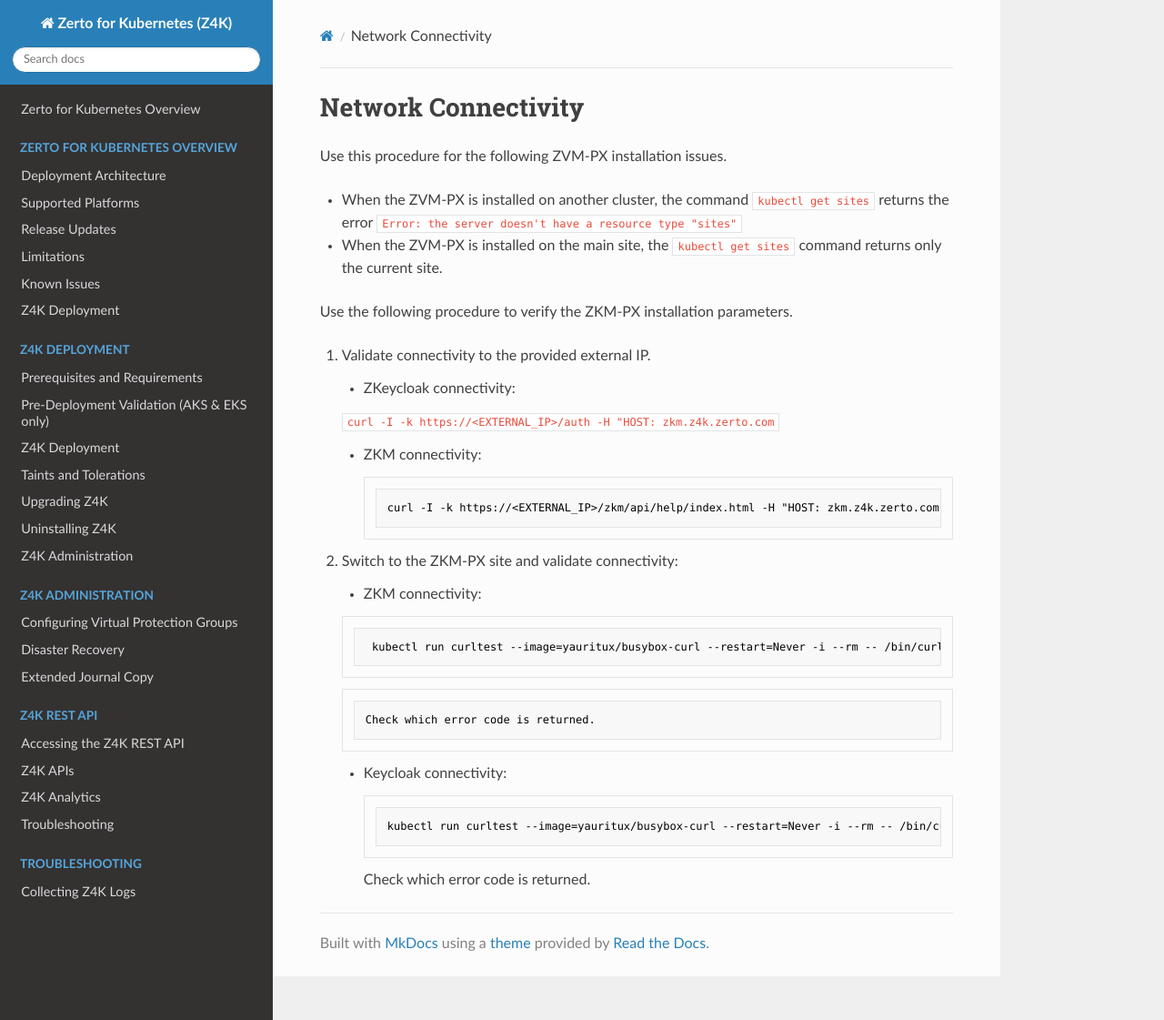
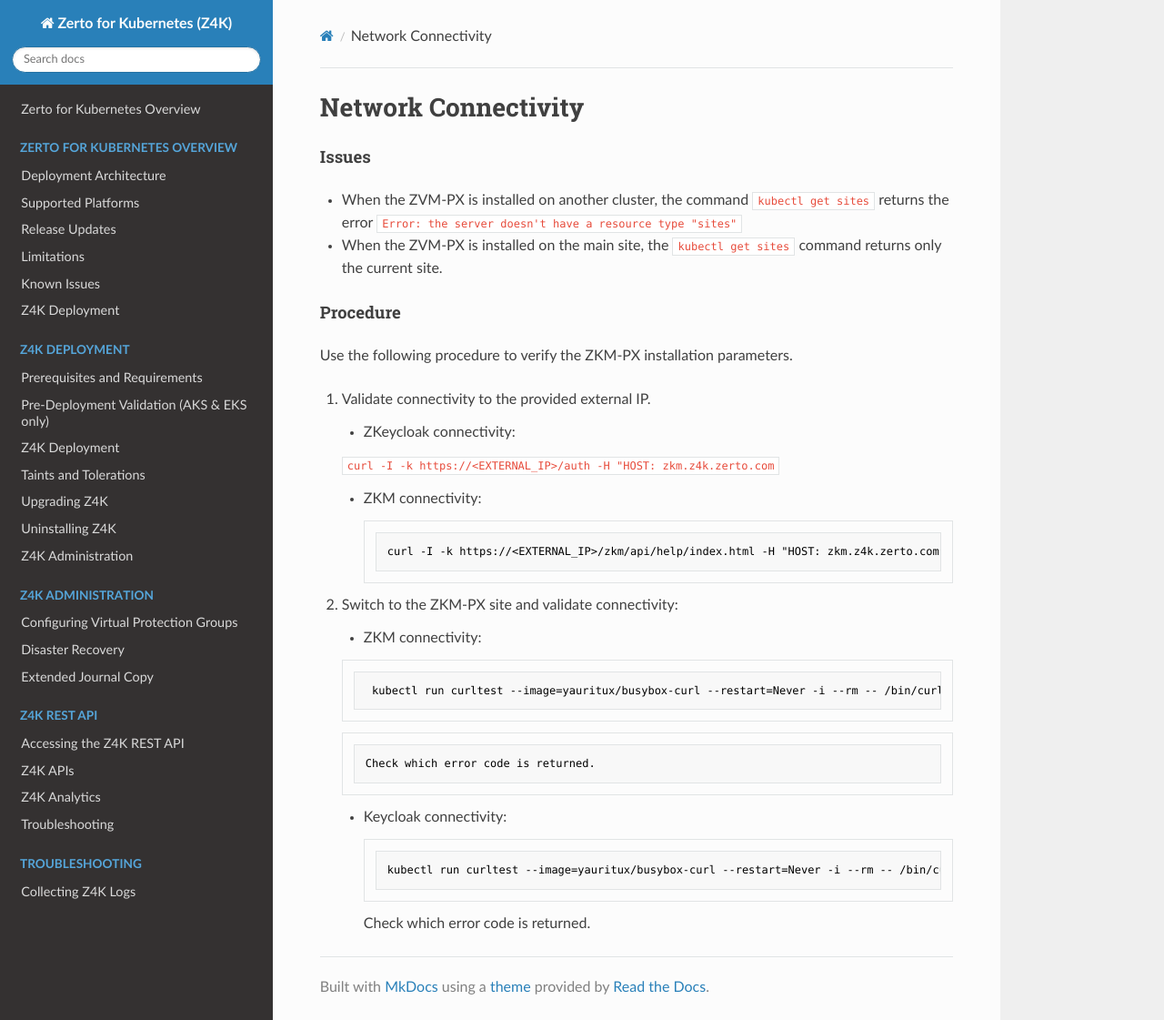
Before and after one commit to ZertoPublic/Z4K, an MkDocs documentation site: the page built from docs/NetworkConnectivity.md, in a window 1280 px wide and 1121 px high. Shown: the whole window at 91% size. Built offline with MkDocs 1.6.1, drawn with Linux system fonts in a browser that asks for light colours.

Commit message:
Update NetworkConnectivity.md

````diff
--- a/docs/NetworkConnectivity.md
+++ b/docs/NetworkConnectivity.md
@@ -1,10 +1,12 @@
 # Network Connectivity
 
-Use this procedure for the following ZVM-PX installation issues.
+#### Issues
 
 -   When the ZVM-PX is installed on another cluster, the command ```kubectl get sites``` returns the error ```Error: the server doesn't have a resource type "sites"```
 
 -   When the ZVM-PX is installed on the main site, the ```kubectl get sites``` command returns only the current site.
+
+#### Procedure
 
 Use the following procedure to verify the ZKM-PX installation parameters.
 
````
